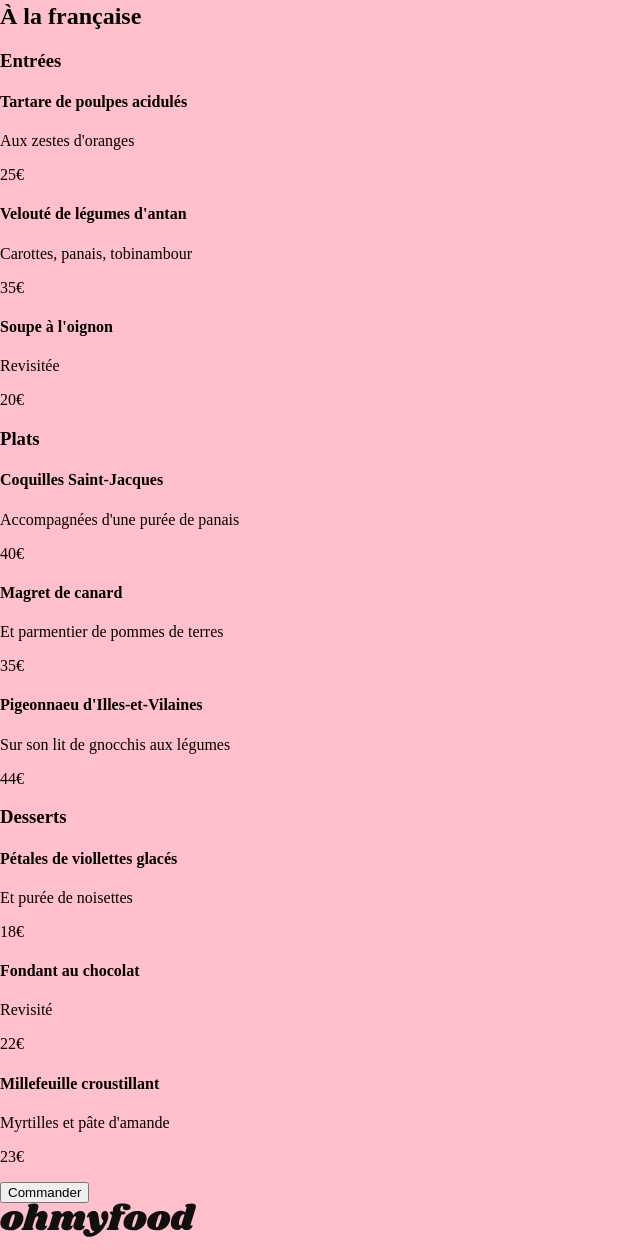
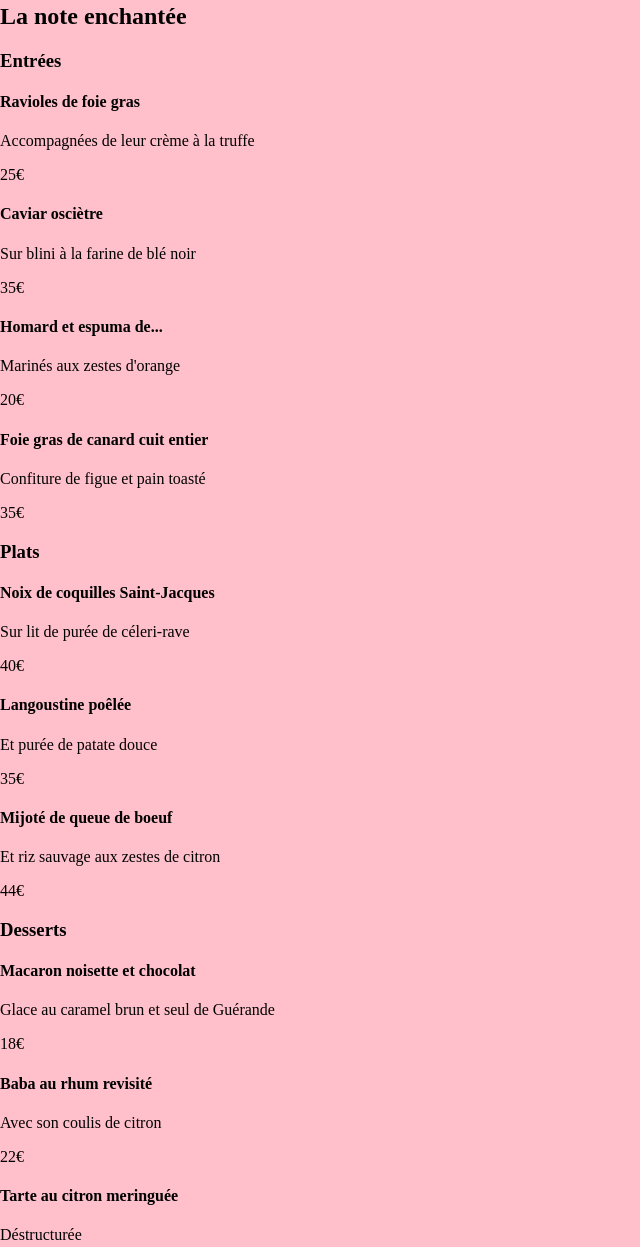
Before and after one commit to KentinTL/Maquette_OhMyFood, a plain HTML site: page Maquette_OhMyFood_Thibaut-Lazaro_Quentin/Thibaut-Lazaro_Quentin_1_code_102022/pages/menu-2.html in a window 1280 px wide. Shown: the part 133-1380 px from the top of the page, without its empty margins (0-640 px from the left). Drawn offline with nearby package versions, Linux system fonts and the light colour scheme; files that its build step writes are made by us from their sources.

Commit message:
changed all scribe in menu

```diff
--- a/Maquette_OhMyFood_Thibaut-Lazaro_Quentin/Thibaut-Lazaro_Quentin_1_code_102022/pages/menu-2.html
+++ b/Maquette_OhMyFood_Thibaut-Lazaro_Quentin/Thibaut-Lazaro_Quentin_1_code_102022/pages/menu-2.html
@@ -24,7 +24,8 @@
     <section id="alf-bg">
       <img src="" alt="">
       <div>
-        <h2>&Agrave; la française</h2>
+        <h2>La note enchantée</h2>
+        <i></i>
       </div>
     </section>
     <!-- Nos Menus -->
@@ -37,9 +38,9 @@
         </div>
         <!-- A la place de ul li on a -->
         <div class="carte">
-          <h4>Tartare de poulpes acidulés</h4>
+          <h4>Ravioles de foie gras</h4>
           <div class="text">
-            <p>Aux zestes d'oranges</p>
+            <p>Accompagnées de leur crème à la truffe</p>
           </div>
           <div class="prix">
             <p>25€</p>
@@ -49,9 +50,9 @@
           </div>
         </div>
         <div class="carte">
-          <h4>Velouté de légumes d'antan</h4>
+          <h4>Caviar osciètre</h4>
           <div class="text">
-            <p>Carottes, panais, tobinambour</p>
+            <p>Sur blini à la farine de blé noir</p>
           </div>
           <div class="prix">
             <p>35€</p>
@@ -61,9 +62,9 @@
           </div>
         </div>
         <div class="carte">
-          <h4>Soupe à l'oignon</h4>
+          <h4>Homard et espuma de...</h4>
           <div class="text">
-            <p>Revisitée</p>
+            <p>Marinés aux zestes d'orange</p>
           </div>
           <div class="prix">
             <p>20€</p>
@@ -72,7 +73,19 @@
             </div>
           </div>
         </div>
-        <!-- remplacer les p titre en h et dfn par p -->
+        <div class="carte">
+          <h4>Foie gras de canard cuit entier</h4>
+          <div class="text">
+            <p>Confiture de figue et pain toasté</p>
+          </div>
+          <div class="prix">
+            <p>35€</p>
+            <div class="green-check">
+              <i></i>
+            </div>
+          </div>
+        </div>
+      </article>
       <!-- Nos Plats -->
       <article>
         <div>
@@ -80,9 +93,9 @@
           <div class="blue-ash"></div>
         </div>
         <div class="carte">
-            <h4>Coquilles Saint-Jacques</h4>
+          <h4>Noix de coquilles Saint-Jacques</h4>
           <div class="text">
-              <p>Accompagnées d'une purée de panais</p>
+            <p>Sur lit de purée de céleri-rave</p>
           </div>
           <div class="prix">
             <p>40€</p>
@@ -92,9 +105,9 @@
           </div>
         </div>
         <div class="carte">
-            <h4>Magret de canard</h4>
+          <h4>Langoustine poêlée</h4>
           <div class="text">
-              <p>Et parmentier de pommes de terres</p>
+            <p>Et purée de patate douce</p>
           </div>
           <div class="prix">
             <p>35€</p>
@@ -104,9 +117,9 @@
           </div>
         </div>
         <div class="carte">
-            <h4>Pigeonnaeu d'Illes-et-Vilaines</h4>
+          <h4>Mijoté de queue de boeuf</h4>
           <div class="text">
-              <p>Sur son lit de gnocchis aux légumes</p>
+            <p>Et riz sauvage aux zestes de citron</p>
           </div>
           <div class="prix">
             <p>44€</p>
@@ -123,9 +136,9 @@
           <div class="blue-ash"></div>
         </div>
         <div class="carte">
-            <h4>Pétales de viollettes glacés</h4>
+          <h4>Macaron noisette et chocolat</h4>
           <div class="text">
-              <p>Et purée de noisettes</p>
+            <p>Glace au caramel brun et seul de Guérande</p>
           </div>
           <div class="prix">
             <p>18€</p>
@@ -135,9 +148,9 @@
           </div>
         </div>
         <div class="carte">
-            <h4>Fondant au chocolat</h4>
+          <h4>Baba au rhum revisité</h4>
           <div class="text">
-              <p>Revisité</p>
+            <p>Avec son coulis de citron</p>
           </div>
           <div class="prix">
             <p>22€</p>
@@ -147,9 +160,9 @@
           </div>
         </div>
         <div class="carte">
-            <h4>Millefeuille croustillant</h4>
+          <h4>Tarte au citron meringuée</h4>
           <div class="text">
-              <p>Myrtilles et pâte d'amande</p>
+            <p>Déstructurée</p>
           </div>
           <div class="prix">
             <p>23€</p>
```
Also changed, not shown: Maquette_OhMyFood_Thibaut-Lazaro_Quentin/Thibaut-Lazaro_Quentin_1_code_102022/pages/menu-1.html (+20 -20 lines), Maquette_OhMyFood_Thibaut-Lazaro_Quentin/Thibaut-Lazaro_Quentin_1_code_102022/pages/menu-3.html (+1 -0 lines), Maquette_OhMyFood_Thibaut-Lazaro_Quentin/Thibaut-Lazaro_Quentin_1_code_102022/pages/menu-4.html (+19 -18 lines). Lines whose indentation alone changed are shown as unchanged.
